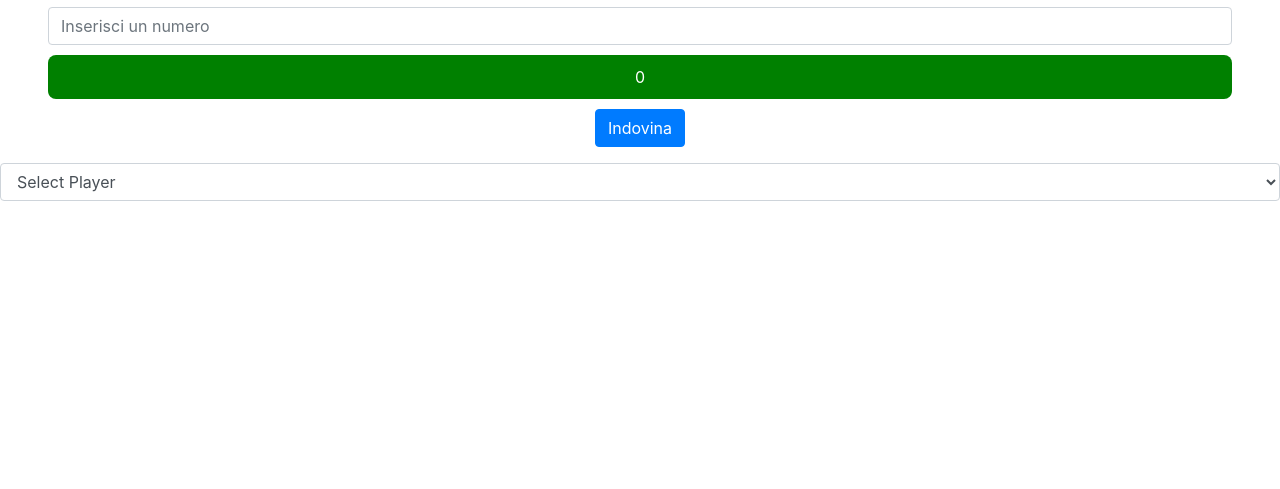
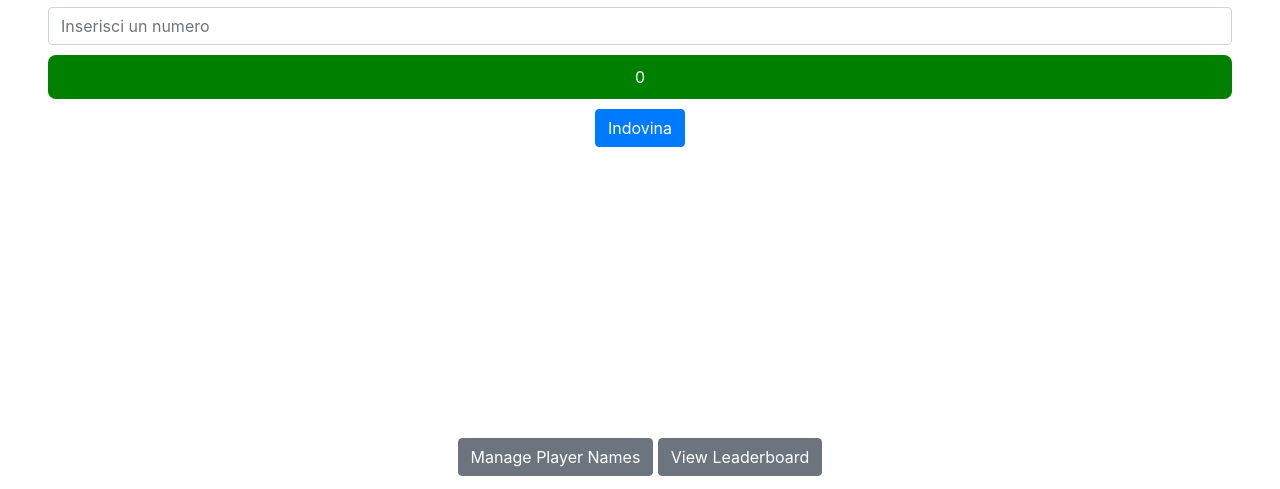
Before and after one commit to KylesDev/coffee-game, a plain HTML site: page index.html in a window 1280 px wide. Shown: the part 161-650 px from the top of the page. Drawn offline with nearby package versions, Linux system fonts and the light colour scheme.

```diff
--- a/index.html
+++ b/index.html
@@ -24,11 +24,6 @@
         </div>
         <div class="text-center">
             <button type="button" class="btn btn-primary" onclick="guess()">Indovina</button>
-        </div>
-        <div class="text-center mt-3">
-            <select id="player-names-dropdown" class="form-control">
-                <option value="">Select Player</option>
-            </select>
         </div>
     </div>
     <div id="sudoreGif" class="row sudore">
--- a/script.js
+++ b/script.js
@@ -234,6 +234,8 @@
         var button = document.createElement("button");
         button.className = "btn btn-outline-dark m-2";
         button.textContent = playerNames[i].name;
+        button.style.backgroundColor = "white"; // P36b5
+        button.style.borderColor = "black"; // P36b5
         button.onclick = function() {
             this.classList.toggle("btn-outline-dark");
             this.classList.toggle("btn-primary");
```
